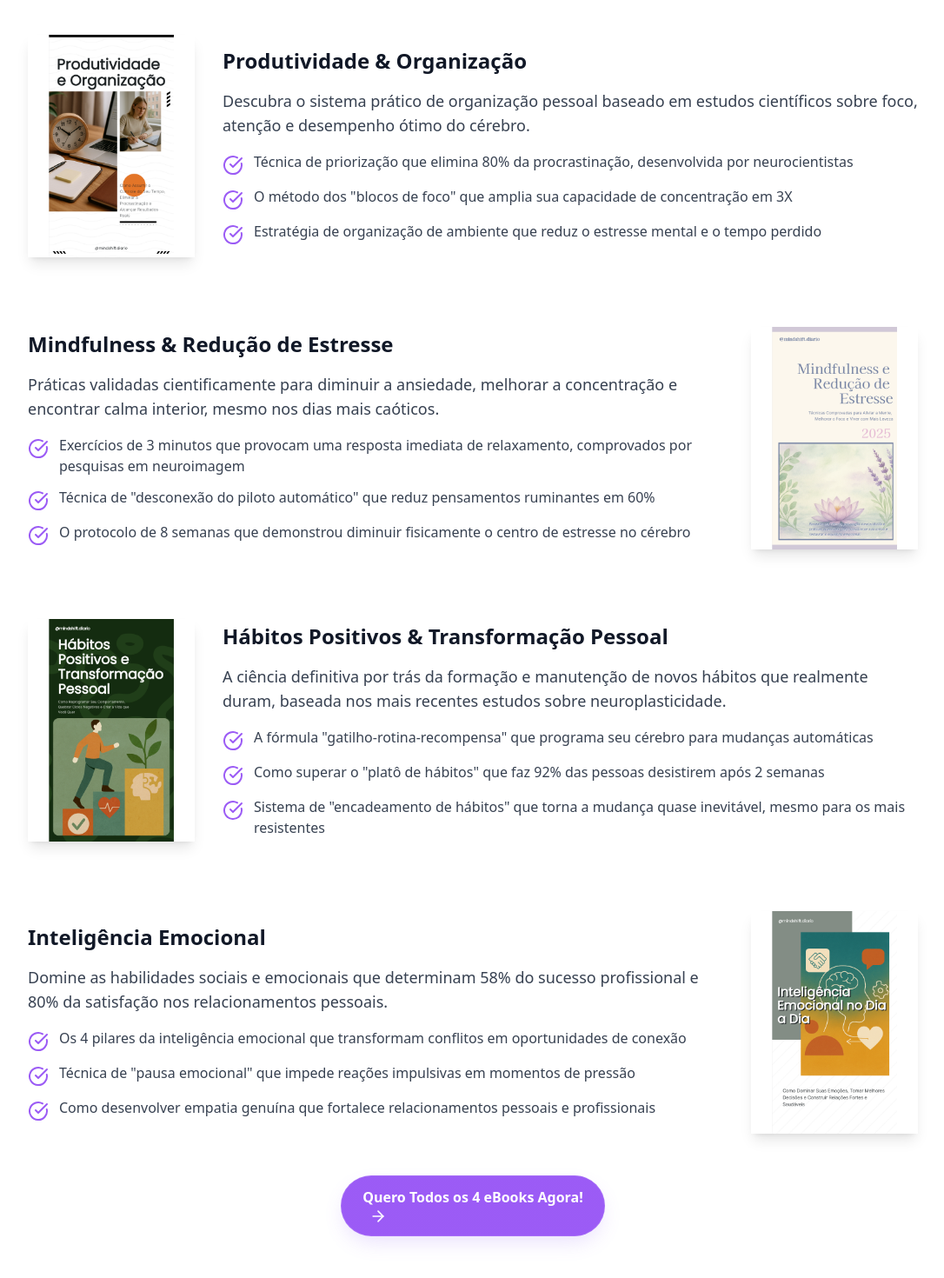
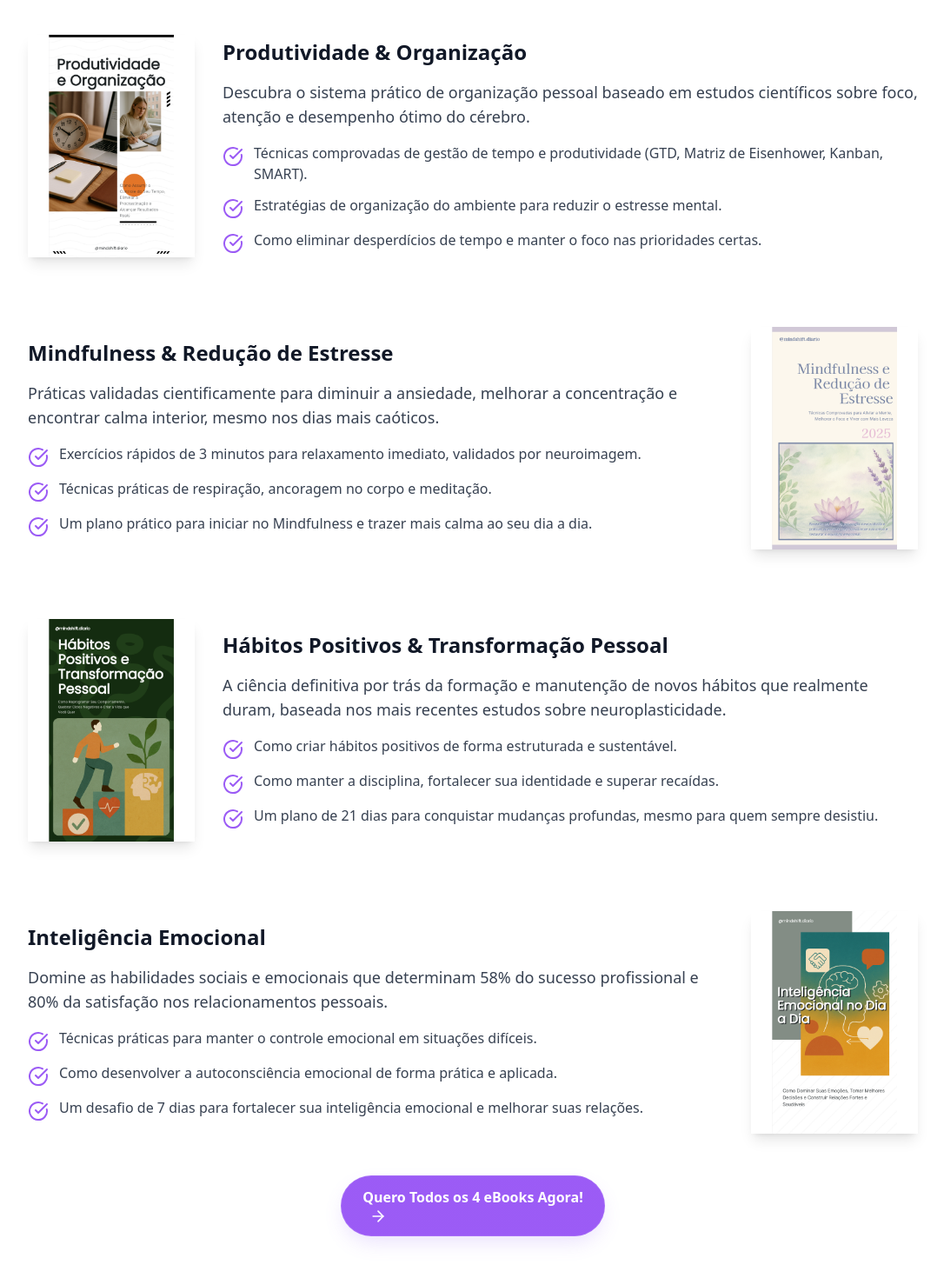
Before and after one commit to FilipeRosa235/life-upgrade-combo-pack, a React (Vite) app: page / in a window 1280 px wide. Shown: the part 1854-3324 px from the top of the page at 87% size, without its empty margins (96-1182 px from the left). Built offline with nearby package versions, Linux system fonts and the light colour scheme.

Commit message:
Update BookDetailsSection.tsx

```diff
--- a/src/components/sections/BookDetailsSection.tsx
+++ b/src/components/sections/BookDetailsSection.tsx
@@ -30,15 +30,15 @@ export function BookDetailsSection({ scrollToCheckout }: BookDetailsSectionProps
               <div className="flex flex-col gap-3">
                 <div className="flex items-start gap-3">
                   <CheckCircle className="w-6 h-6 text-primary flex-shrink-0 mt-1" />
-                  <p className="text-gray-700">Técnica de priorização que elimina 80% da procrastinação, desenvolvida por neurocientistas</p>
+                  <p className="text-gray-700">Técnicas comprovadas de gestão de tempo e produtividade (GTD, Matriz de Eisenhower, Kanban, SMART).</p>
                 </div>
                 <div className="flex items-start gap-3">
                   <CheckCircle className="w-6 h-6 text-primary flex-shrink-0 mt-1" />
-                  <p className="text-gray-700">O método dos "blocos de foco" que amplia sua capacidade de concentração em 3X</p>
+                  <p className="text-gray-700">Estratégias de organização do ambiente para reduzir o estresse mental.</p>
                 </div>
                 <div className="flex items-start gap-3">
                   <CheckCircle className="w-6 h-6 text-primary flex-shrink-0 mt-1" />
-                  <p className="text-gray-700">Estratégia de organização de ambiente que reduz o estresse mental e o tempo perdido</p>
+                  <p className="text-gray-700">Como eliminar desperdícios de tempo e manter o foco nas prioridades certas.</p>
                 </div>
               </div>
             </div>
@@ -60,15 +60,15 @@ export function BookDetailsSection({ scrollToCheckout }: BookDetailsSectionProps
               <div className="flex flex-col gap-3">
                 <div className="flex items-start gap-3">
                   <CheckCircle className="w-6 h-6 text-primary flex-shrink-0 mt-1" />
-                  <p className="text-gray-700">Exercícios de 3 minutos que provocam uma resposta imediata de relaxamento, comprovados por pesquisas em neuroimagem</p>
+                  <p className="text-gray-700">Exercícios rápidos de 3 minutos para relaxamento imediato, validados por neuroimagem.</p>
                 </div>
                 <div className="flex items-start gap-3">
                   <CheckCircle className="w-6 h-6 text-primary flex-shrink-0 mt-1" />
-                  <p className="text-gray-700">Técnica de "desconexão do piloto automático" que reduz pensamentos ruminantes em 60%</p>
+                  <p className="text-gray-700">Técnicas práticas de respiração, ancoragem no corpo e meditação.</p>
                 </div>
                 <div className="flex items-start gap-3">
                   <CheckCircle className="w-6 h-6 text-primary flex-shrink-0 mt-1" />
-                  <p className="text-gray-700">O protocolo de 8 semanas que demonstrou diminuir fisicamente o centro de estresse no cérebro</p>
+                  <p className="text-gray-700">Um plano prático para iniciar no Mindfulness e trazer mais calma ao seu dia a dia.</p>
                 </div>
               </div>
             </div>
@@ -90,15 +90,15 @@ export function BookDetailsSection({ scrollToCheckout }: BookDetailsSectionProps
               <div className="flex flex-col gap-3">
                 <div className="flex items-start gap-3">
                   <CheckCircle className="w-6 h-6 text-primary flex-shrink-0 mt-1" />
-                  <p className="text-gray-700">A fórmula "gatilho-rotina-recompensa" que programa seu cérebro para mudanças automáticas</p>
+                  <p className="text-gray-700">Como criar hábitos positivos de forma estruturada e sustentável.</p>
                 </div>
                 <div className="flex items-start gap-3">
                   <CheckCircle className="w-6 h-6 text-primary flex-shrink-0 mt-1" />
-                  <p className="text-gray-700">Como superar o "platô de hábitos" que faz 92% das pessoas desistirem após 2 semanas</p>
+                  <p className="text-gray-700">Como manter a disciplina, fortalecer sua identidade e superar recaídas.</p>
                 </div>
                 <div className="flex items-start gap-3">
                   <CheckCircle className="w-6 h-6 text-primary flex-shrink-0 mt-1" />
-                  <p className="text-gray-700">Sistema de "encadeamento de hábitos" que torna a mudança quase inevitável, mesmo para os mais resistentes</p>
+                  <p className="text-gray-700">Um plano de 21 dias para conquistar mudanças profundas, mesmo para quem sempre desistiu.</p>
                 </div>
               </div>
             </div>
@@ -120,15 +120,15 @@ export function BookDetailsSection({ scrollToCheckout }: BookDetailsSectionProps
               <div className="flex flex-col gap-3">
                 <div className="flex items-start gap-3">
                   <CheckCircle className="w-6 h-6 text-primary flex-shrink-0 mt-1" />
-                  <p className="text-gray-700">Os 4 pilares da inteligência emocional que transformam conflitos em oportunidades de conexão</p>
+                  <p className="text-gray-700">Técnicas práticas para manter o controle emocional em situações difíceis.</p>
                 </div>
                 <div className="flex items-start gap-3">
                   <CheckCircle className="w-6 h-6 text-primary flex-shrink-0 mt-1" />
-                  <p className="text-gray-700">Técnica de "pausa emocional" que impede reações impulsivas em momentos de pressão</p>
+                  <p className="text-gray-700">Como desenvolver a autoconsciência emocional de forma prática e aplicada.</p>
                 </div>
                 <div className="flex items-start gap-3">
                   <CheckCircle className="w-6 h-6 text-primary flex-shrink-0 mt-1" />
-                  <p className="text-gray-700">Como desenvolver empatia genuína que fortalece relacionamentos pessoais e profissionais</p>
+                  <p className="text-gray-700">Um desafio de 7 dias para fortalecer sua inteligência emocional e melhorar suas relações.</p>
                 </div>
               </div>
             </div>
```
